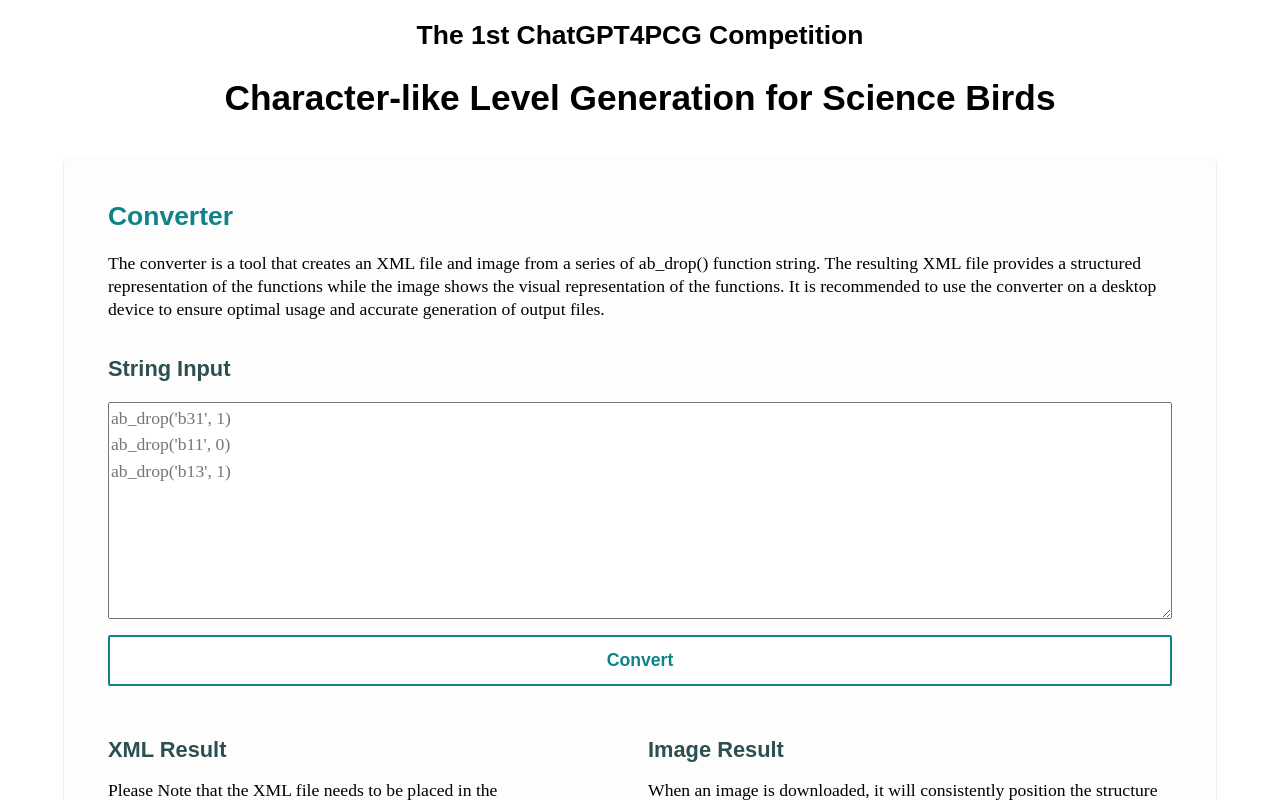
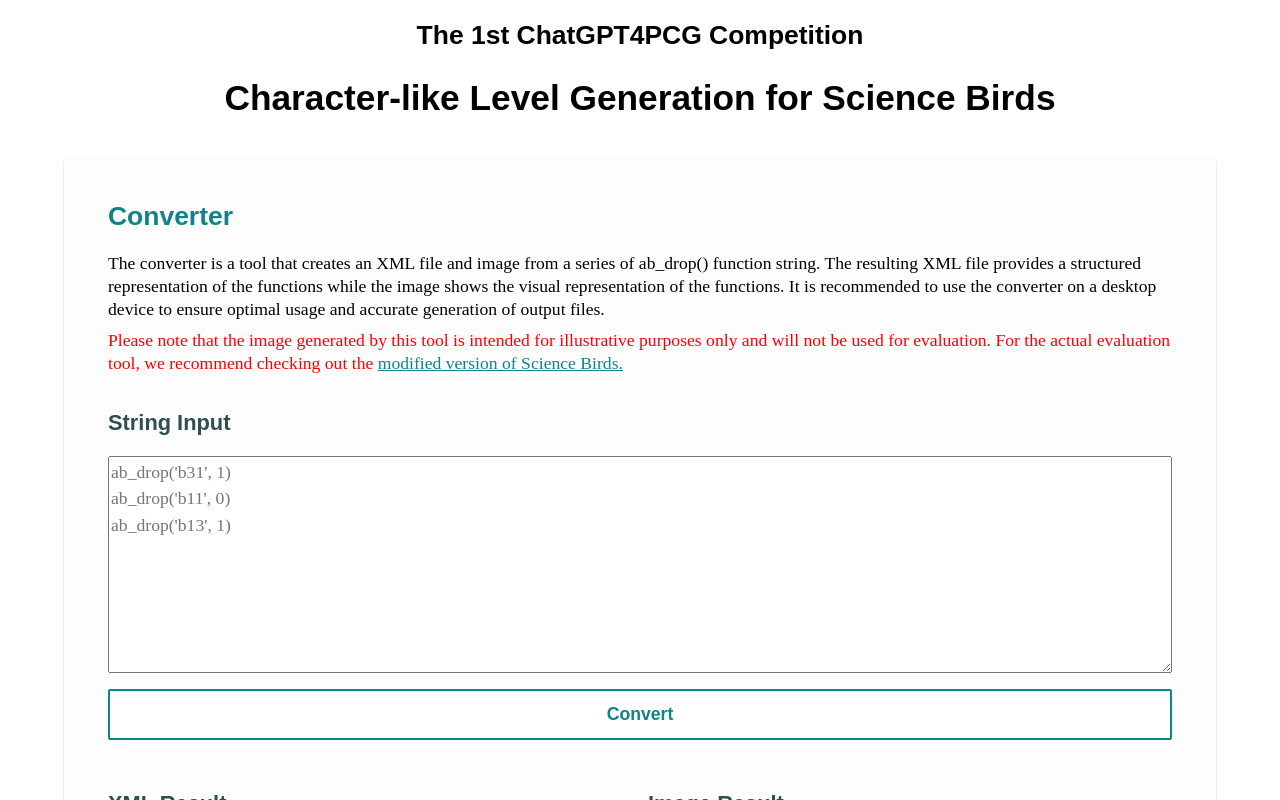
Before and after one commit to chatgpt4pcg/chatgpt4pcg.github.io, a Next.js app: page /tools/converter in a window 1280 px wide. Shown: the top 800 px of the page. Built offline with nearby package versions, Linux system fonts and the light colour scheme.

Commit message:
doc: update content about release date

```diff
--- a/components/Converter/ImageConverter/ImageConverter.tsx
+++ b/components/Converter/ImageConverter/ImageConverter.tsx
@@ -37,12 +37,10 @@
 		canvasContext.canvas.width = CANVAS_WIDTH;
 		canvasContext.canvas.height = CANVAS_HEIGHT;
 		canvasContext.clearRect(0, 0, CANVAS_WIDTH, CANVAS_HEIGHT);
-		canvasContext.fillStyle = 'white';
 
 		imageCanvasContext.canvas.width = CANVAS_WIDTH;
 		imageCanvasContext.canvas.height = CANVAS_HEIGHT;
-		imageCanvasContext.fillStyle = 'white';
-		imageCanvasContext.fillRect(0, 0, CANVAS_WIDTH, CANVAS_HEIGHT);
+		imageCanvasContext.clearRect(0, 0, CANVAS_WIDTH, CANVAS_HEIGHT);
 
 		canvasContext.strokeStyle = 'lightgray';
 
@@ -75,7 +73,7 @@
 
 		const numEmptyCellHorizontal = numEmptyCellOnLeft + numEmptyCellOnRight;
 		const horizontalShift =
-			Math.ceil(numEmptyCellHorizontal / 2) * ONE_GRID_CELL_SIZE;
+			Math.floor(numEmptyCellHorizontal / 2) * ONE_GRID_CELL_SIZE;
 		const verticalShift =
 			Math.floor(numEmptyCellVertical / 2) * ONE_GRID_CELL_SIZE;
 
@@ -120,7 +118,7 @@
 
 		const numEmptyCellHorizontal = numEmptyCellOnLeft + numEmptyCellOnRight;
 		const horizontalShift =
-			Math.ceil(numEmptyCellHorizontal / 2) * ONE_GRID_CELL_SIZE;
+			Math.floor(numEmptyCellHorizontal / 2) * ONE_GRID_CELL_SIZE;
 		const verticalShift =
 			Math.floor(numEmptyCellVertical / 2) * ONE_GRID_CELL_SIZE;
 
--- a/pages/index.tsx
+++ b/pages/index.tsx
@@ -26,6 +26,12 @@
 				<PageSubHeader>The 1st ChatGPT4PCG Competition</PageSubHeader>
 				<PageHeader>
 					Character-like Level Generation for Science Birds
+				</PageHeader>
+				<PageHeader>
+					<span className='red'>
+						(Please stay tuned.<wbr /> We will finalize this competition site around
+						March 20, 2023.)
+					</span>
 				</PageHeader>
 				<Image src='logo.png' alt='Competition logo' />
 				<Section>
--- a/pages/tools/converter.tsx
+++ b/pages/tools/converter.tsx
@@ -36,6 +36,16 @@
 						the converter on a desktop device to ensure optimal usage and
 						accurate generation of output files.
 					</Paragraph>
+					<Paragraph>
+						<span className='red'>
+							Please note that the image generated by this tool is intended for
+							illustrative purposes only and will not be used for evaluation.
+							For the actual evaluation tool, we recommend checking out the{' '}
+							<a href='https://github.com/chatgpt4pcg/modified-science-birds'>
+								modified version of Science Birds.
+							</a>
+						</span>
+					</Paragraph>
 					<Converter />
 				</Section>
 			</PageLayout>
--- a/styles/globals.css
+++ b/styles/globals.css
@@ -62,3 +62,7 @@
 a {
   color: #0E8388;
 }
+
+.red {
+  color: red;
+}
```
